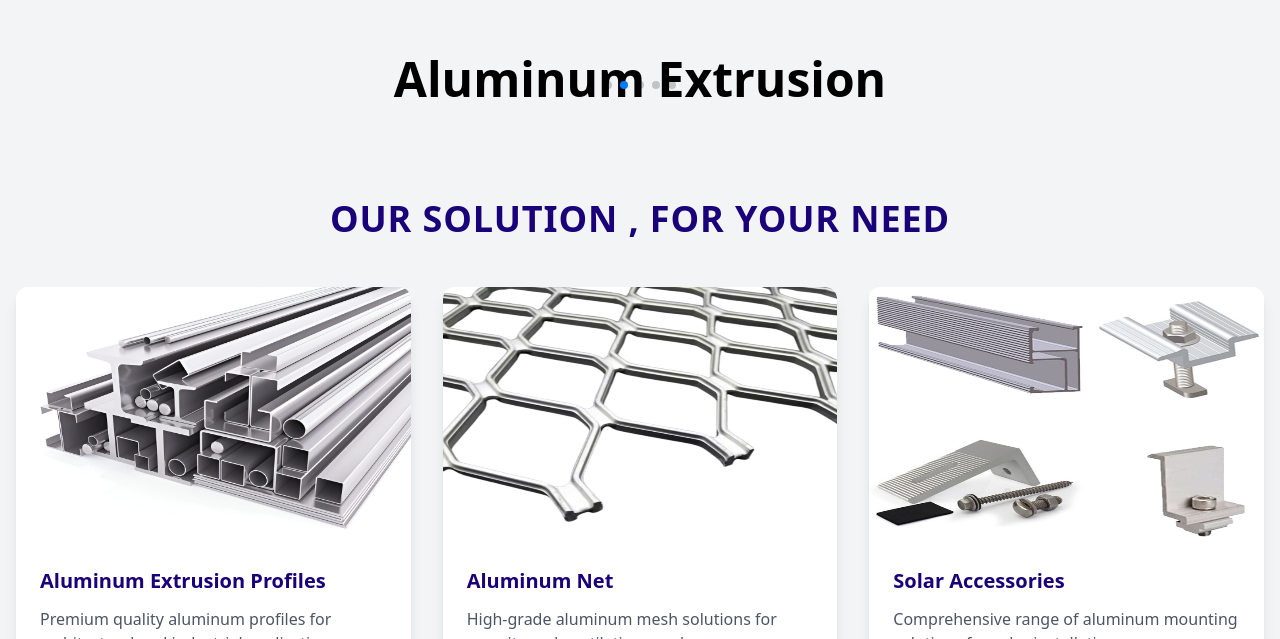
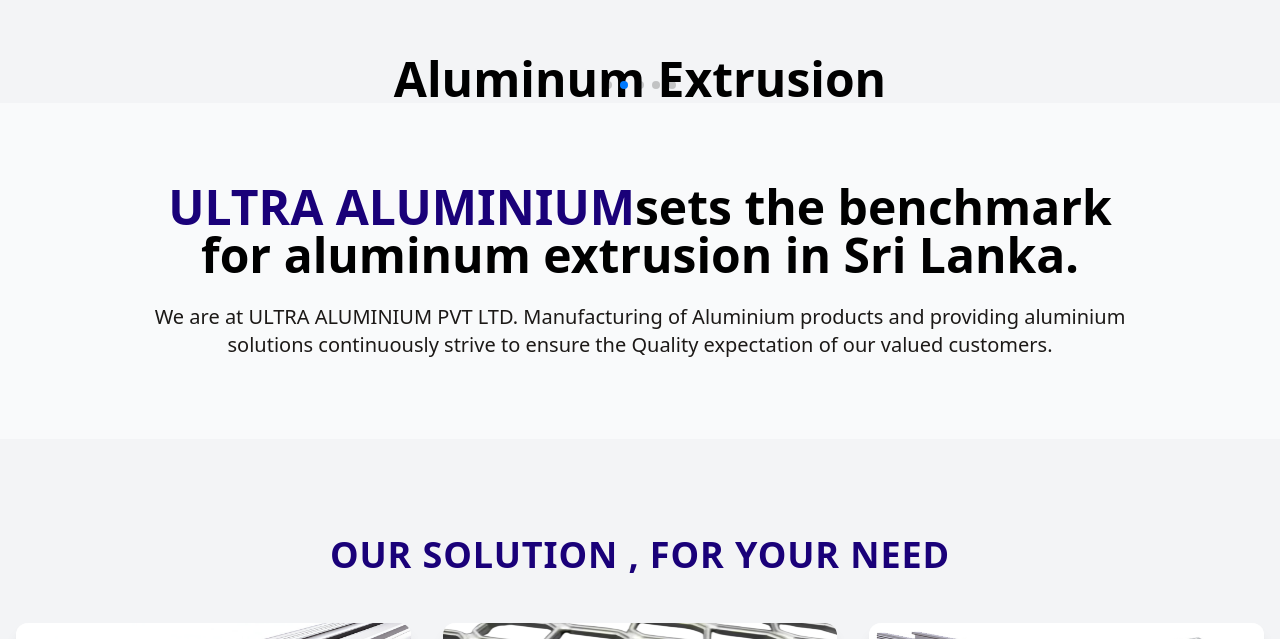
Before and after one commit to Arshathkky/ultra, a React (Vite) app: page / in a window 1280 px wide. Shown: the part 617-1256 px from the top of the page. Built offline with nearby package versions, Linux system fonts and the light colour scheme.

Commit message:
quality first

```diff
--- /dev/null
+++ b/src/components/Quality.tsx
@@ -0,0 +1,30 @@
+import React, { useEffect } from 'react';
+import { gsap } from 'gsap';
+
+const HeroSection: React.FC = () => {
+  useEffect(() => {
+    gsap.fromTo(
+      ".animated-heading",
+      { opacity: 0, scale: 0.8 },
+      { opacity: 1, scale: 1, duration: 1, ease: "power3.out" }
+    );
+  }, []);
+
+  return (
+    <section className="py-20 px-4 bg-gray-50 text-center">
+      <div className="max-w-6xl mx-auto px-6 md:px-12 lg:px-20">
+        <h1 className="text-4xl md:text-5xl font-bold leading-tight">
+          <span className="animated-heading" style={{ color: "#1a0179" }}>
+            ULTRA ALUMINIUM
+          </span>
+          sets the benchmark for aluminum extrusion in Sri Lanka.
+        </h1>
+        <p className="mt-6 text-lg md:text-xl text-stone-900" >
+          We are at ULTRA ALUMINIUM PVT LTD. Manufacturing of Aluminium products and providing aluminium solutions continuously strive to ensure the Quality expectation of our valued customers.
+        </p>
+      </div>
+    </section>
+  );
+}
+
+export default HeroSection;
--- a/src/pages/HomePage.tsx
+++ b/src/pages/HomePage.tsx
@@ -2,12 +2,14 @@ import HomeSlider from '../components/HomeSlider';
 import ProductGrid from '../components/ProductGrid';
 import ProfilesSection from '../components/ProfilesSection';
 import NewsSection from '../components/NewsSection';
+import Quality from '../components/Quality';
 
 
 export default function HomePage() {
   return (
     <div className="bg-gray-100">
       <HomeSlider />
+      <Quality/>
       <ProductGrid />
       <ProfilesSection />
       <NewsSection />
```
